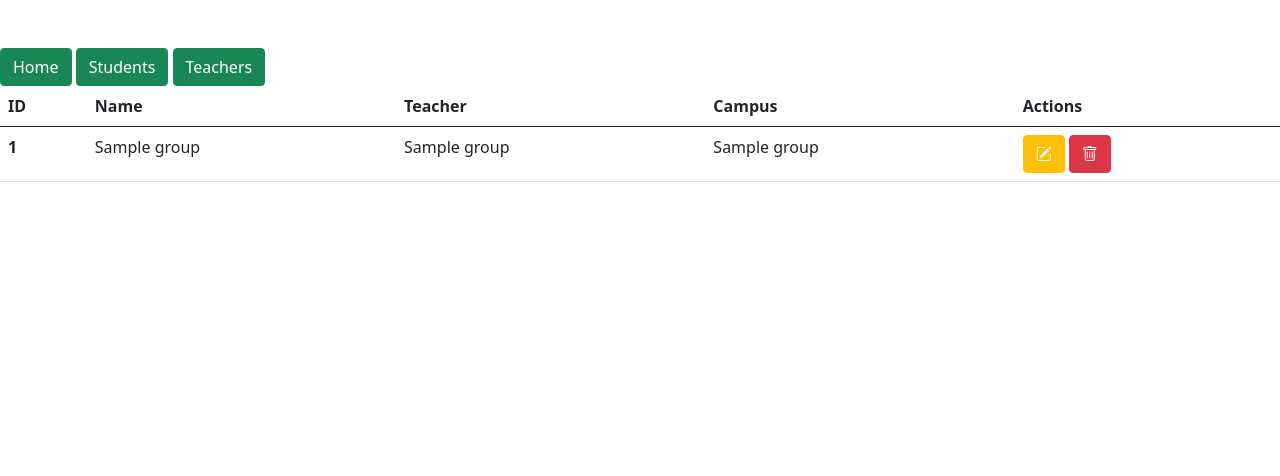
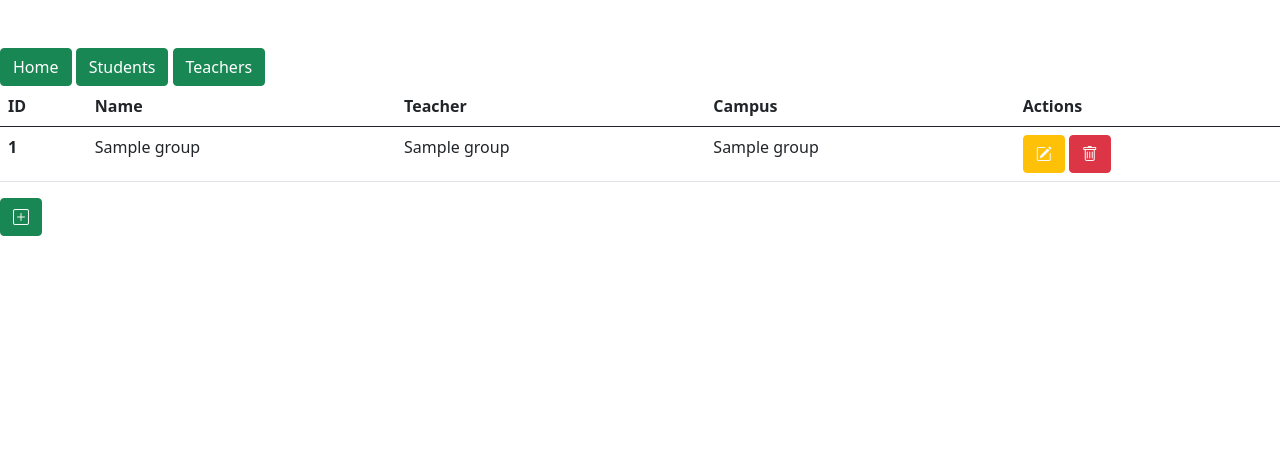
Before and after one commit to z3no/php-crud, a PHP site: template View/groupview.php in a window 1280 px wide. Shown: the part 104-580 px from the top of the page. Run offline with PHP 8.4, Linux system fonts and the light colour scheme; the template is opened without the code that fills it: most values are stand-ins (such as "Sample title", 1, 10 or a date in 2020); some libraries are stand-ins or nearby versions.

Commit message:
added create button

```diff
--- a/View/groupview.php
+++ b/View/groupview.php
@@ -37,6 +37,7 @@ require 'View/includes/header.php';
             </tbody>
 
         </table>
+        <button type="submit" name="add" class="btn btn-success"><i class="bi bi-plus-square text-light"></i></button>
 
     </div>
 
```
